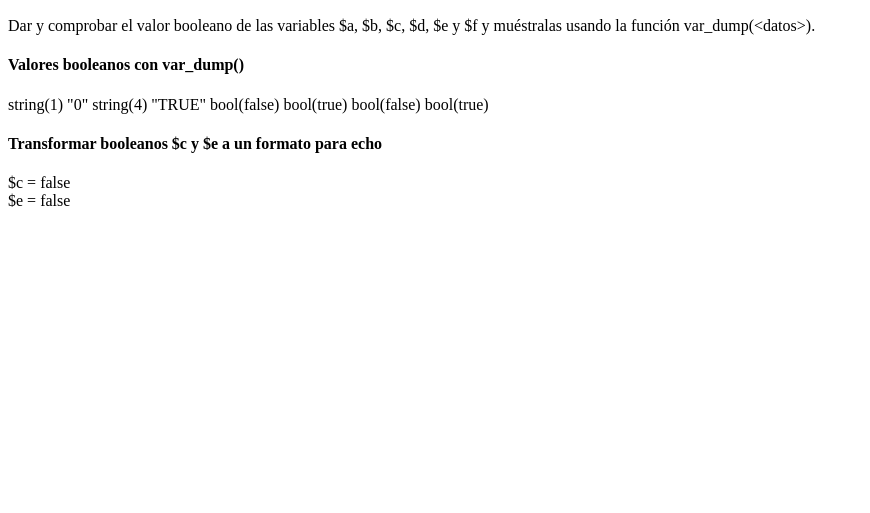
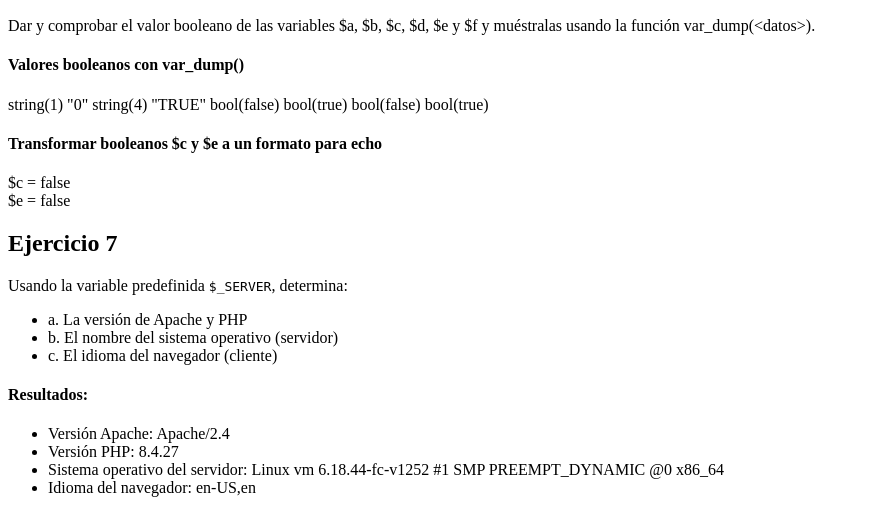
Before and after one commit to jessicaher1805/tecweb, a PHP site: page / in a window 1280 px wide. Shown: the part 2584-3097 px from the top of the page, without its empty margins (0-870 px from the left). Before the commit the page ends 2791 px from the top, so only its background shows below. Run offline with PHP 8.4, Linux system fonts and the light colour scheme.

Commit message:
Se hizo ejercicio 7 sobre la variable SERVER

```diff
--- a/practicas/p04/index.php
+++ b/practicas/p04/index.php
@@ -161,5 +161,37 @@ echo "\$e = " . var_export($e, true) . "<br />";
 
 unset($a,$b,$c,$d,$e,$f);
 ?>
+
+<h2>Ejercicio 7</h2>
+<p>Usando la variable predefinida <code>$_SERVER</code>, determina:</p>
+<ul>
+    <li>a. La versión de Apache y PHP</li>
+    <li>b. El nombre del sistema operativo (servidor)</li>
+    <li>c. El idioma del navegador (cliente)</li>
+</ul>
+
+<?php
+
+$apache_version = $_SERVER['SERVER_SOFTWARE'] ?? 'No disponible';
+$php_version = phpversion();
+
+
+$server_os = php_uname();
+
+
+$browser_lang = $_SERVER['HTTP_ACCEPT_LANGUAGE'] ?? 'No disponible';
+
+echo "<h4>Resultados:</h4>";
+echo "<ul>";
+echo "<li>Versión Apache: $apache_version</li>";
+echo "<li>Versión PHP: $php_version</li>";
+echo "<li>Sistema operativo del servidor: $server_os</li>";
+echo "<li>Idioma del navegador: $browser_lang</li>";
+echo "</ul>";
+
+
+unset($apache_version, $php_version, $server_os, $browser_lang);
+?>
+
 </body>
 </html>
```
